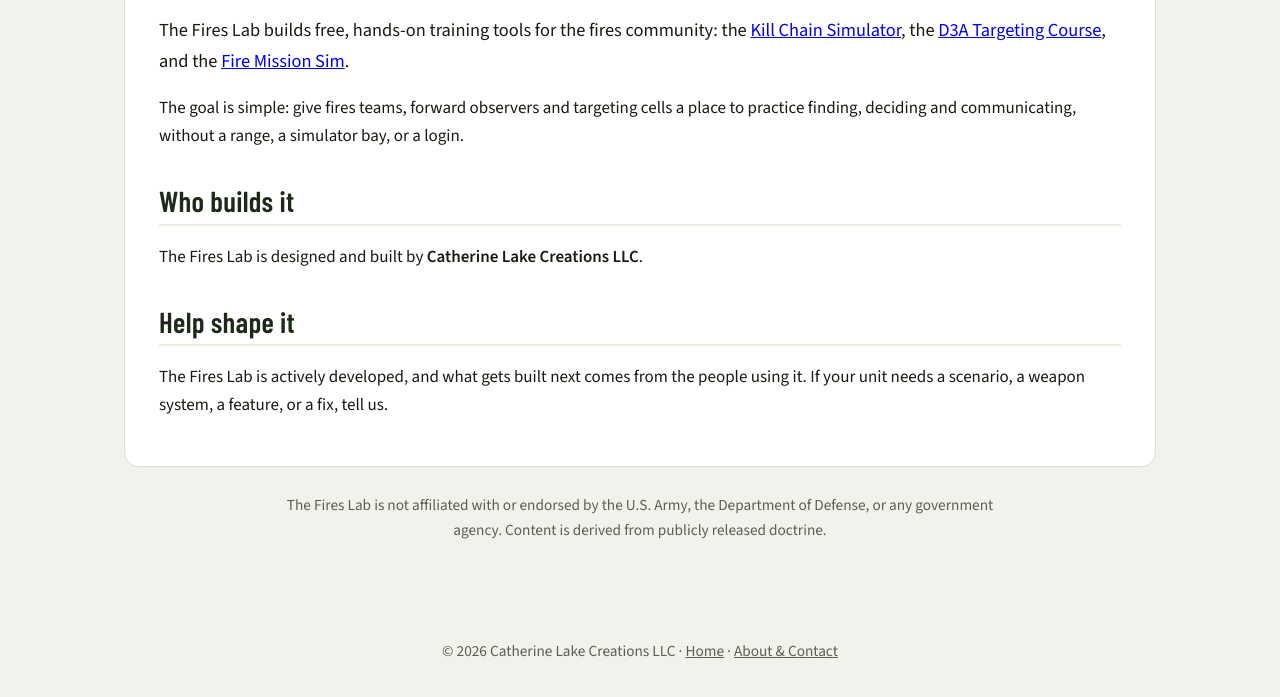
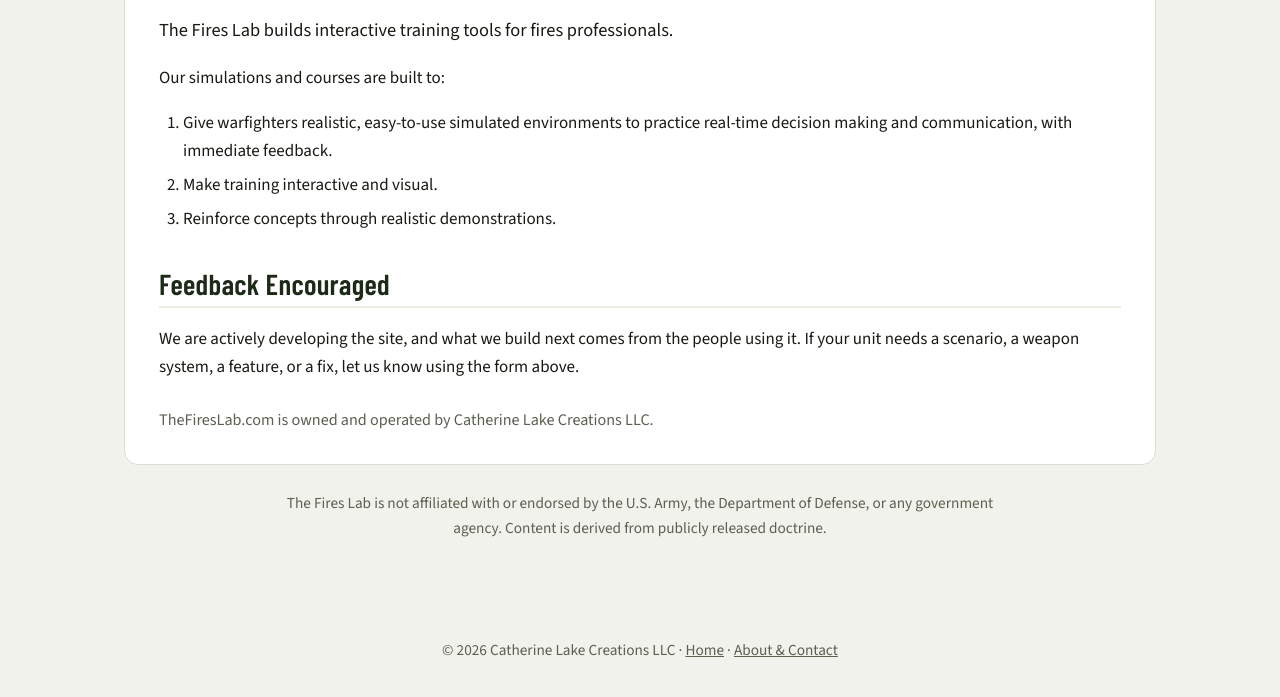
Before and after one commit to leetryscode/thefireslab, a plain HTML site: page about.html in a window 1280 px wide. Shown: the part 1014-1711 px from the top of the page. Drawn offline with Linux system fonts and the light colour scheme.

Commit message:
about page edited

```diff
--- a/about.html
+++ b/about.html
@@ -14,7 +14,7 @@
 <meta name="description" content="About The Fires Lab, built by Catherine Lake Creations LLC. Request a feature, report a problem, or ask about using it with your unit.">
 <meta name="author" content="Catherine Lake Creations LLC">
 <meta name="copyright" content="Copyright (c) 2026 Catherine Lake Creations LLC. All rights reserved.">
-<link rel="stylesheet" href="css/style.css?v=2026-11-14b">
+<link rel="stylesheet" href="css/style.css?v=2026-11-14c">
 </head>
 <body>
 
@@ -80,18 +80,20 @@
 
   <div class="panel">
     <h2>About The Fires Lab</h2>
-    <p class="about-lede">The Fires Lab builds free, hands-on training tools for the fires community: the
-      <a href="trainer/index.html">Kill Chain Simulator</a>, the <a href="battle.html">D3A Targeting Course</a>, and the
-      <a href="sim.html">Fire Mission Sim</a>.</p>
-    <p>The goal is simple: give fires teams, forward observers and targeting cells a place to practice
-      finding, deciding and communicating, without a range, a simulator bay, or a login.</p>
+    <p class="about-lede">The Fires Lab builds interactive training tools for fires professionals.</p>
+    <p>Our simulations and courses are built to:</p>
+    <ol class="about-goals">
+      <li>Give warfighters realistic, easy-to-use simulated environments to practice real-time decision making
+        and communication, with immediate feedback.</li>
+      <li>Make training interactive and visual.</li>
+      <li>Reinforce concepts through realistic demonstrations.</li>
+    </ol>
 
-    <h2>Who builds it</h2>
-    <p>The Fires Lab is designed and built by <strong>Catherine Lake Creations LLC</strong>.</p>
+    <h2>Feedback Encouraged</h2>
+    <p>We are actively developing the site, and what we build next comes from the people using it.
+      If your unit needs a scenario, a weapon system, a feature, or a fix, let us know using the form above.</p>
 
-    <h2>Help shape it</h2>
-    <p>The Fires Lab is actively developed, and what gets built next comes from the people using it.
-      If your unit needs a scenario, a weapon system, a feature, or a fix, tell us.</p>
+    <p class="about-owner">TheFiresLab.com is owned and operated by Catherine Lake Creations LLC.</p>
   </div>
 
   <p class="disclaimer">The Fires Lab is not affiliated with or endorsed by the U.S. Army, the Department of Defense,
--- a/css/style.css
+++ b/css/style.css
@@ -2575,3 +2575,6 @@ main + .site-foot { margin-top: -64px; }
 .modal-box.cf-bad { border-top: 6px solid var(--bad); }
 .modal-box.cf-ok h4 { color: var(--ok); }
 .modal-box.cf-bad h4 { color: var(--bad); }
+.about-goals { margin: 0 0 8px; padding-left: 24px; }
+.about-goals li { margin: 6px 0; }
+.about-owner { margin: 26px 0 0; color: var(--muted); font-size: .95rem; }
```
Also changed, not shown: index.html (+1 -1 lines).
